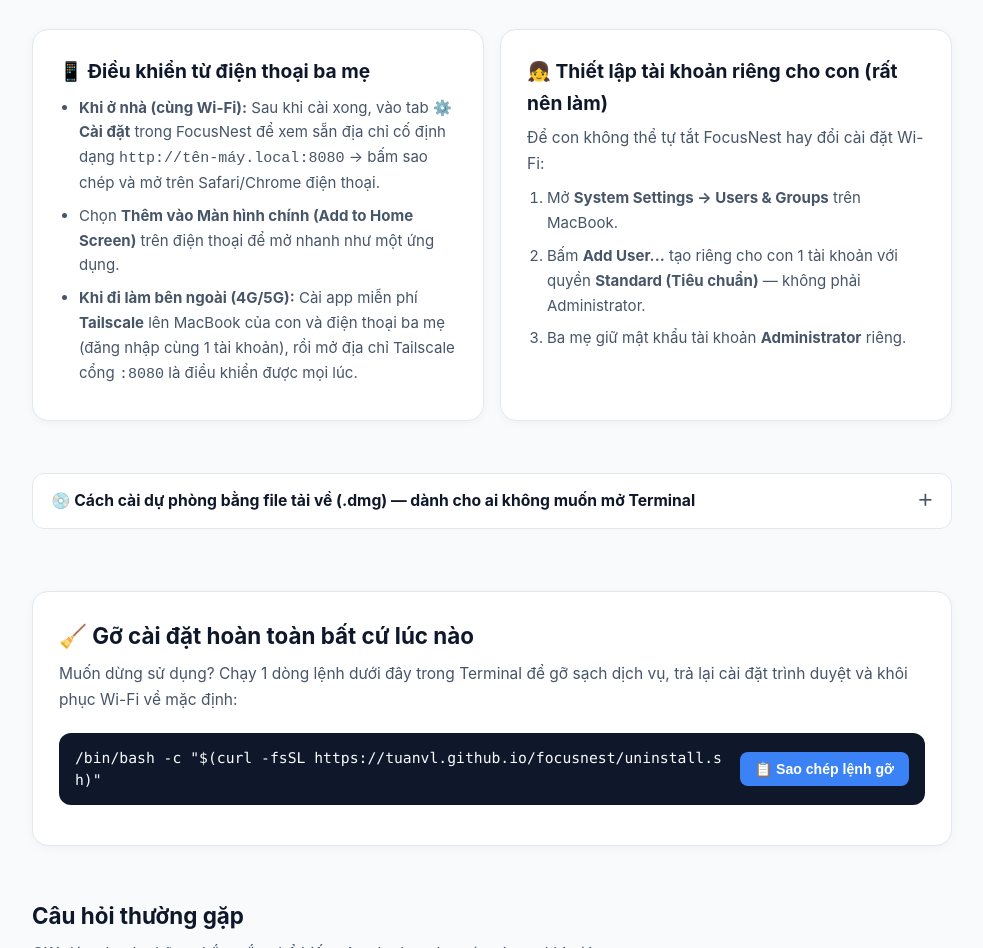
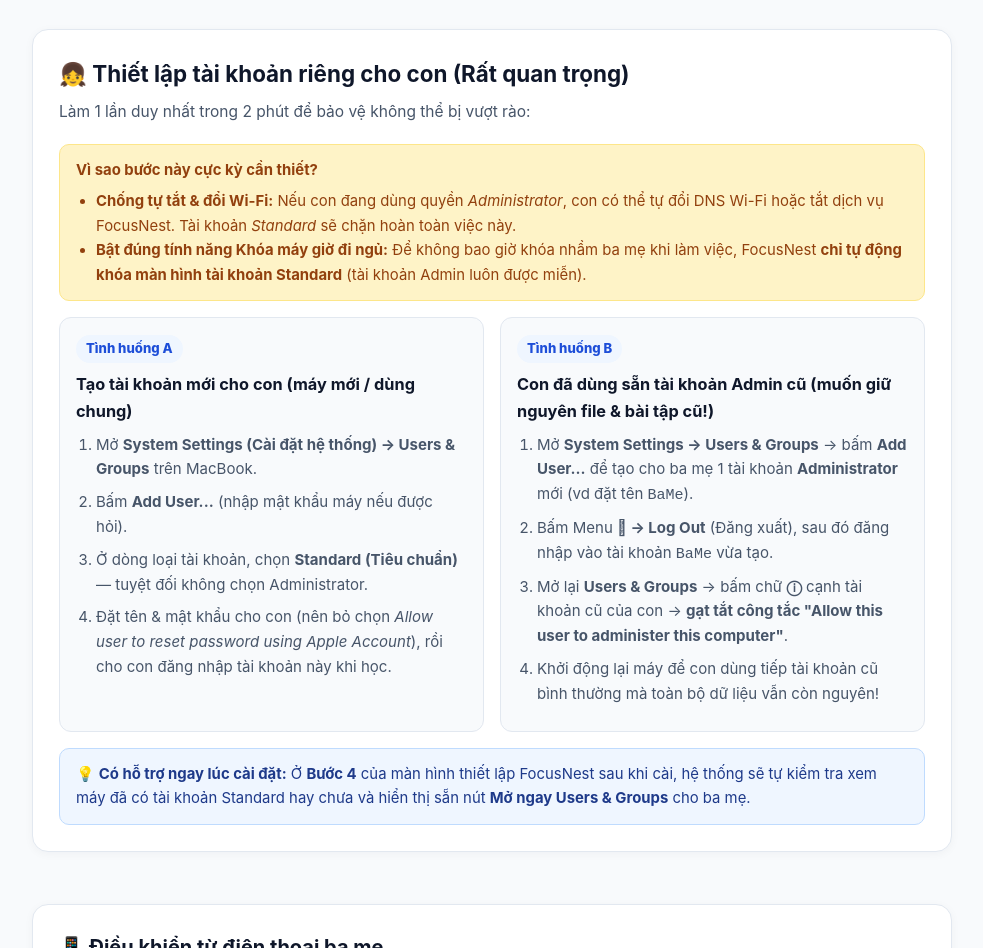
Before and after one commit to tuanvl/focusnest, a plain HTML site: page index.html in a window 1280 px wide. Shown: the part 1852-2800 px from the top of the page, without its empty margins (148-1131 px from the left). Drawn offline with Linux system fonts and the light colour scheme.

Commit message:
docs(site): clarify child Standard account setup with Situation A & B guides and 4-step wizard

```diff
--- a/index.html
+++ b/index.html
@@ -355,10 +355,10 @@
       <a class="brand" href="#">🛡️ FocusNest</a>
       <nav class="nav-links">
         <a href="#cai-dat">Cài đặt 30s</a>
+        <a href="#tai-khoan-con">Tài khoản cho con</a>
         <a href="#tinh-nang">Tính năng</a>
         <a href="#dien-thoai">Dùng trên điện thoại</a>
         <a href="#faq">Hỏi đáp</a>
-        <a href="#go-cai-dat">Gỡ cài đặt</a>
       </nav>
     </div>
   </header>
@@ -413,7 +413,7 @@
         </div>
 
         <div class="callout callout-info">
-          ✨ <strong>Sau bước 3, ba mẹ không cần đụng vào Terminal nữa!</strong> Trình duyệt sẽ tự động mở màn hình <strong>Thiết lập 3 bước</strong> (đặt mật khẩu phụ huynh, chọn chế độ bảo vệ, chọn giờ đi ngủ). Từ lúc đó mọi thao tác đều làm bằng nút bấm trên web &amp; điện thoại.
+          ✨ <strong>Sau bước 3, ba mẹ không cần đụng vào Terminal nữa!</strong> Trình duyệt sẽ tự động mở màn hình <strong>Thiết lập 4 bước</strong>: đặt mật khẩu phụ huynh, chọn chế độ bảo vệ, chọn giờ đi ngủ và <strong>tự kiểm tra tài khoản Standard cho con</strong> (có sẵn nút mở ngay cài đặt Mac). Từ lúc đó mọi thao tác đều làm bằng nút bấm trên web &amp; điện thoại.
         </div>
       </div>
     </section>
@@ -457,27 +457,60 @@
       </div>
     </section>
 
-    <!-- SECTION 3: PHONE & STANDARD ACCOUNT -->
-    <section id="dien-thoai">
-      <div class="grid-2">
-        <div class="card">
-          <h2 class="section-title" style="font-size:1.2rem">📱 Điều khiển từ điện thoại ba mẹ</h2>
-          <ul class="tips-list">
-            <li><strong>Khi ở nhà (cùng Wi-Fi):</strong> Sau khi cài xong, vào tab <strong>⚙️ Cài đặt</strong> trong FocusNest để xem sẵn địa chỉ cố định dạng <code>http://tên-máy.local:8080</code> → bấm sao chép và mở trên Safari/Chrome điện thoại.</li>
-            <li>Chọn <strong>Thêm vào Màn hình chính (Add to Home Screen)</strong> trên điện thoại để mở nhanh như một ứng dụng.</li>
-            <li><strong>Khi đi làm bên ngoài (4G/5G):</strong> Cài app miễn phí <strong>Tailscale</strong> lên MacBook của con và điện thoại ba mẹ (đăng nhập cùng 1 tài khoản), rồi mở địa chỉ Tailscale cổng <code>:8080</code> là điều khiển được mọi lúc.</li>
+    <!-- SECTION 3: STANDARD ACCOUNT & PHONE -->
+    <section id="tai-khoan-con">
+      <div class="card">
+        <h2 class="section-title">👧 Thiết lập tài khoản riêng cho con (Rất quan trọng)</h2>
+        <p class="section-sub">
+          Làm 1 lần duy nhất trong 2 phút để bảo vệ không thể bị vượt rào:
+        </p>
+
+        <div class="callout callout-warn" style="margin-top:0;margin-bottom:16px">
+          <strong>Vì sao bước này cực kỳ cần thiết?</strong>
+          <ul style="margin:6px 0 0;padding-left:20px">
+            <li><strong>Chống tự tắt &amp; đổi Wi-Fi:</strong> Nếu con đang dùng quyền <em>Administrator</em>, con có thể tự đổi DNS Wi-Fi hoặc tắt dịch vụ FocusNest. Tài khoản <em>Standard</em> sẽ chặn hoàn toàn việc này.</li>
+            <li><strong>Bật đúng tính năng Khóa máy giờ đi ngủ:</strong> Để không bao giờ khóa nhầm ba mẹ khi làm việc, FocusNest <strong>chỉ tự động khóa màn hình tài khoản Standard</strong> (tài khoản Admin luôn được miễn).</li>
           </ul>
         </div>
 
-        <div class="card">
-          <h2 class="section-title" style="font-size:1.2rem">👧 Thiết lập tài khoản riêng cho con (rất nên làm)</h2>
-          <p class="section-sub" style="margin-bottom:10px">Để con không thể tự tắt FocusNest hay đổi cài đặt Wi-Fi:</p>
-          <ol class="tips-list">
-            <li>Mở <strong>System Settings → Users &amp; Groups</strong> trên MacBook.</li>
-            <li>Bấm <strong>Add User...</strong> tạo riêng cho con 1 tài khoản với quyền <strong>Standard (Tiêu chuẩn)</strong> — không phải Administrator.</li>
-            <li>Ba mẹ giữ mật khẩu tài khoản <strong>Administrator</strong> riêng.</li>
-          </ol>
+        <div class="grid-2">
+          <div class="step-box">
+            <span class="step-num">Tình huống A</span>
+            <h3>Tạo tài khoản mới cho con (máy mới / dùng chung)</h3>
+            <ol class="tips-list">
+              <li>Mở <strong>System Settings (Cài đặt hệ thống) → Users &amp; Groups</strong> trên MacBook.</li>
+              <li>Bấm <strong>Add User...</strong> (nhập mật khẩu máy nếu được hỏi).</li>
+              <li>Ở dòng loại tài khoản, chọn <strong>Standard (Tiêu chuẩn)</strong> — tuyệt đối không chọn Administrator.</li>
+              <li>Đặt tên &amp; mật khẩu cho con (nên bỏ chọn <em>Allow user to reset password using Apple Account</em>), rồi cho con đăng nhập tài khoản này khi học.</li>
+            </ol>
+          </div>
+
+          <div class="step-box">
+            <span class="step-num">Tình huống B</span>
+            <h3>Con đã dùng sẵn tài khoản Admin cũ (muốn giữ nguyên file &amp; bài tập cũ!)</h3>
+            <ol class="tips-list">
+              <li>Mở <strong>System Settings → Users &amp; Groups</strong> → bấm <strong>Add User...</strong> để tạo cho ba mẹ 1 tài khoản <strong>Administrator</strong> mới (vd đặt tên <code>BaMe</code>).</li>
+              <li>Bấm Menu <strong> → Log Out</strong> (Đăng xuất), sau đó đăng nhập vào tài khoản <code>BaMe</code> vừa tạo.</li>
+              <li>Mở lại <strong>Users &amp; Groups</strong> → bấm chữ <strong>ⓘ</strong> cạnh tài khoản cũ của con → <strong>gạt tắt công tắc "Allow this user to administer this computer"</strong>.</li>
+              <li>Khởi động lại máy để con dùng tiếp tài khoản cũ bình thường mà toàn bộ dữ liệu vẫn còn nguyên!</li>
+            </ol>
+          </div>
         </div>
+
+        <div class="callout callout-info">
+          💡 <strong>Có hỗ trợ ngay lúc cài đặt:</strong> Ở <strong>Bước 4</strong> của màn hình thiết lập FocusNest sau khi cài, hệ thống sẽ tự kiểm tra xem máy đã có tài khoản Standard hay chưa và hiển thị sẵn nút <strong>Mở ngay Users &amp; Groups</strong> cho ba mẹ.
+        </div>
+      </div>
+    </section>
+
+    <section id="dien-thoai">
+      <div class="card">
+        <h2 class="section-title" style="font-size:1.25rem">📱 Điều khiển từ điện thoại ba mẹ</h2>
+        <ul class="tips-list">
+          <li><strong>Khi ở nhà (cùng Wi-Fi):</strong> Sau khi cài xong, vào tab <strong>⚙️ Cài đặt</strong> trong FocusNest để xem sẵn địa chỉ cố định dạng <code>http://tên-máy.local:8080</code> → bấm sao chép và mở trên Safari/Chrome điện thoại.</li>
+          <li>Chọn <strong>Thêm vào Màn hình chính (Add to Home Screen)</strong> trên điện thoại để mở nhanh như một ứng dụng.</li>
+          <li><strong>Khi đi làm bên ngoài (4G/5G):</strong> Cài app miễn phí <strong>Tailscale</strong> lên MacBook của con và điện thoại ba mẹ (đăng nhập cùng 1 tài khoản), rồi mở địa chỉ Tailscale cổng <code>:8080</code> là điều khiển được mọi lúc.</li>
+        </ul>
       </div>
     </section>
 
```
